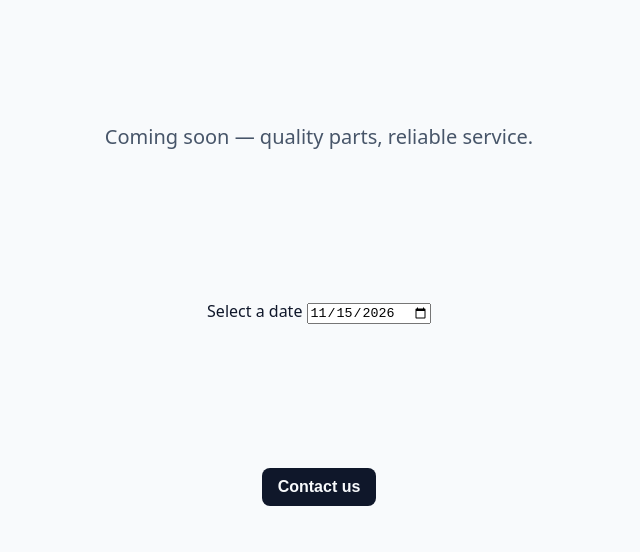
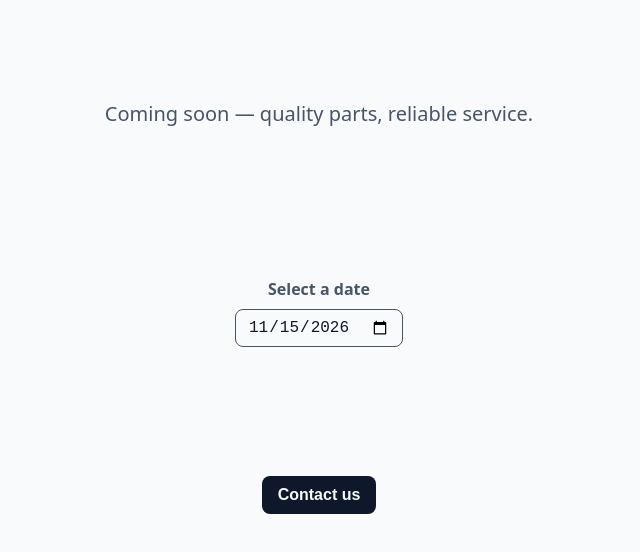
Before and after one commit to ashraf-dev/Company-Portifolio, a plain HTML site: page index.html in a window 1280 px wide. Shown: the part 198-750 px from the top of the page, without its empty margins (321-961 px from the left). Drawn offline with Linux system fonts and the light colour scheme.

Commit message:
Style date picker and label to match existing UI

```diff
--- a/assets/styles.css
+++ b/assets/styles.css
@@ -47,6 +47,31 @@ h1 {
   color: var(--muted);
 }
 
+/* Date control group */
+.control-group {
+  margin-top: 1rem;
+  display: grid;
+  gap: 0.5rem;
+  justify-items: center;
+}
+.control-group label {
+  font-weight: 600;
+  color: var(--muted);
+}
+input[type="date"] {
+  padding: 0.5rem 0.75rem;
+  font-size: 1rem;
+  border: 1px solid var(--muted);
+  border-radius: 0.5rem;
+  color: var(--text);
+  background-color: transparent;
+}
+input[type="date"]:focus { outline: none; }
+input[type="date"]:focus-visible {
+  outline: 3px solid var(--muted);
+  outline-offset: 2px;
+}
+
 /* Button styles */
 .btn {
   margin-top: 1rem;
```
